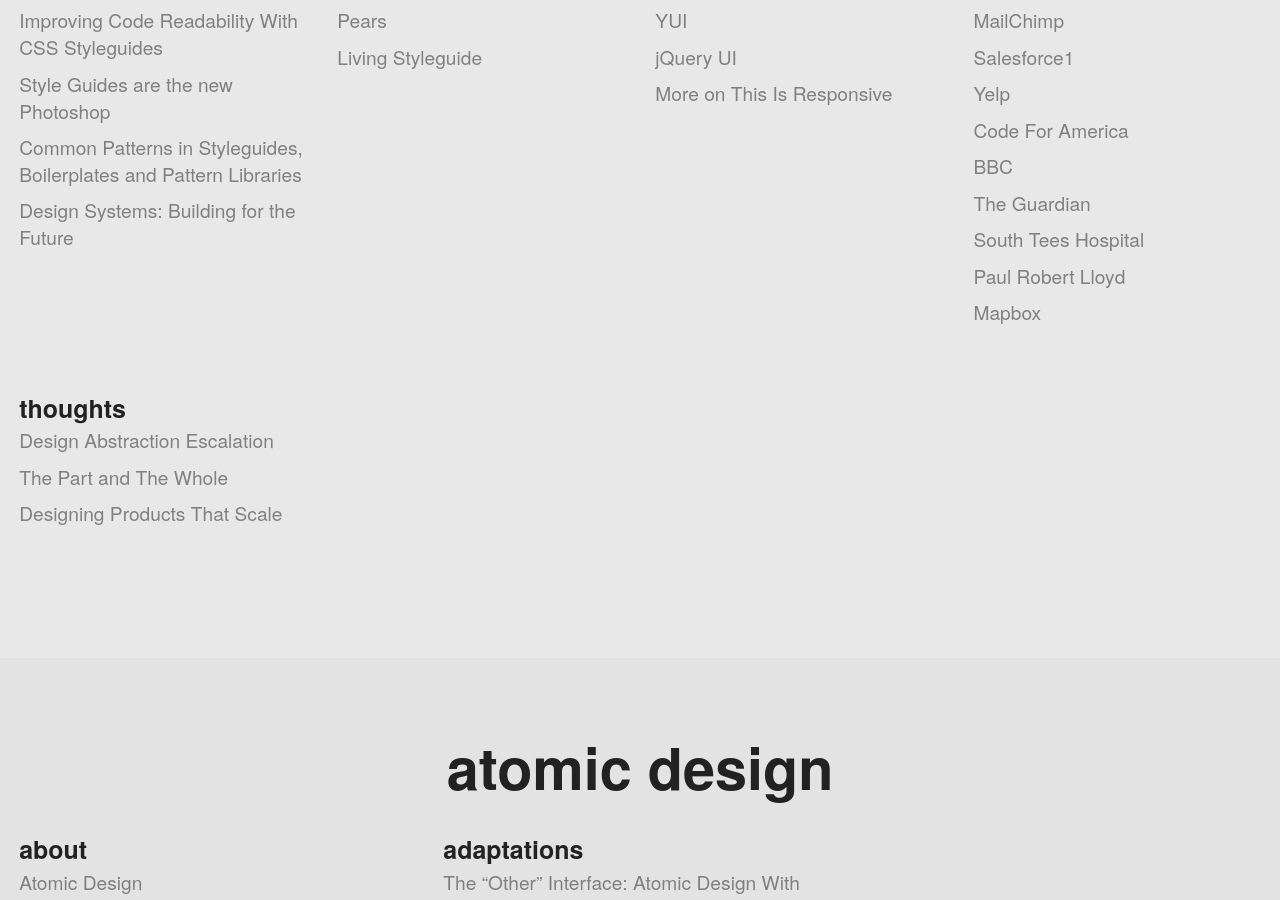
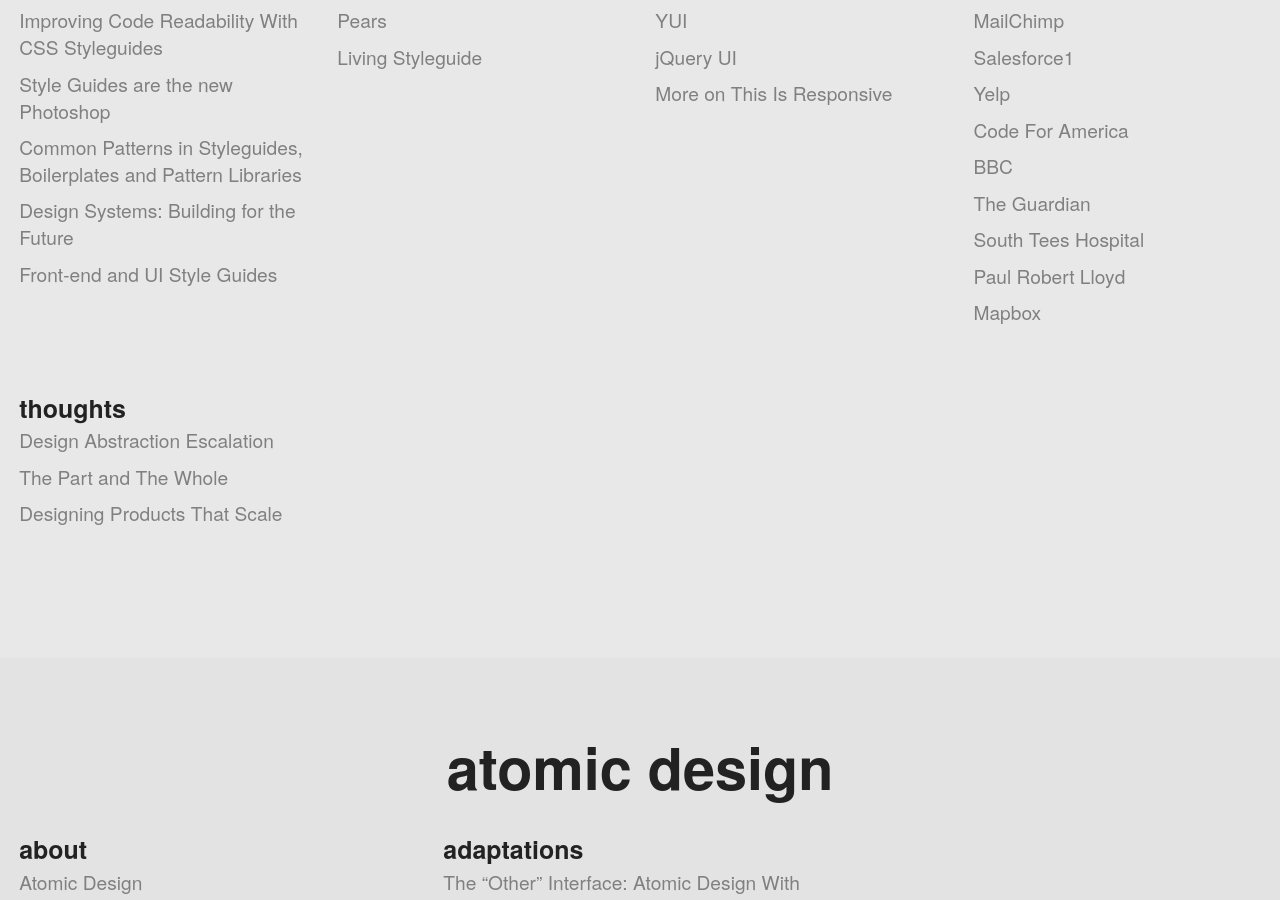
Before and after one commit to pattern-lab/website, a Jekyll site: the page built from patternlabsite/resources.html, in a window 1280 px wide and 900 px high, scrolled down 768 px. Built offline with Jekyll 4.4.1, drawn with Linux system fonts in a browser that asks for light colours; Markdown is read by kramdown in place of the engine named in the settings; comment, search, counter and statistics services are not loaded.

Commit message:
Added Front-end and UI Style Guides

```diff
--- a/patternlabsite/resources.html
+++ b/patternlabsite/resources.html
@@ -21,6 +21,7 @@
 				<li><a href="http://www.slideshare.net/stephenhay/style-guides-are-the-new-photoshop-fronteers-2012">Style Guides are the new Photoshop</a></li>
 				<li><a href="http://blog.cloudfour.com/common-patterns/">Common Patterns in Styleguides, Boilerplates and Pattern Libraries</a></li>
 				<li><a href="http://css-tricks.com/design-systems-building-future">Design Systems: Building for the Future</a></li>
+				<li><a href="http://sideproject.io/front-end-and-ui-style-guides/">Front-end and UI Style Guides</a></li>
 			</ul>
 		</div>
 		<div class="gi" id="tools">
```
